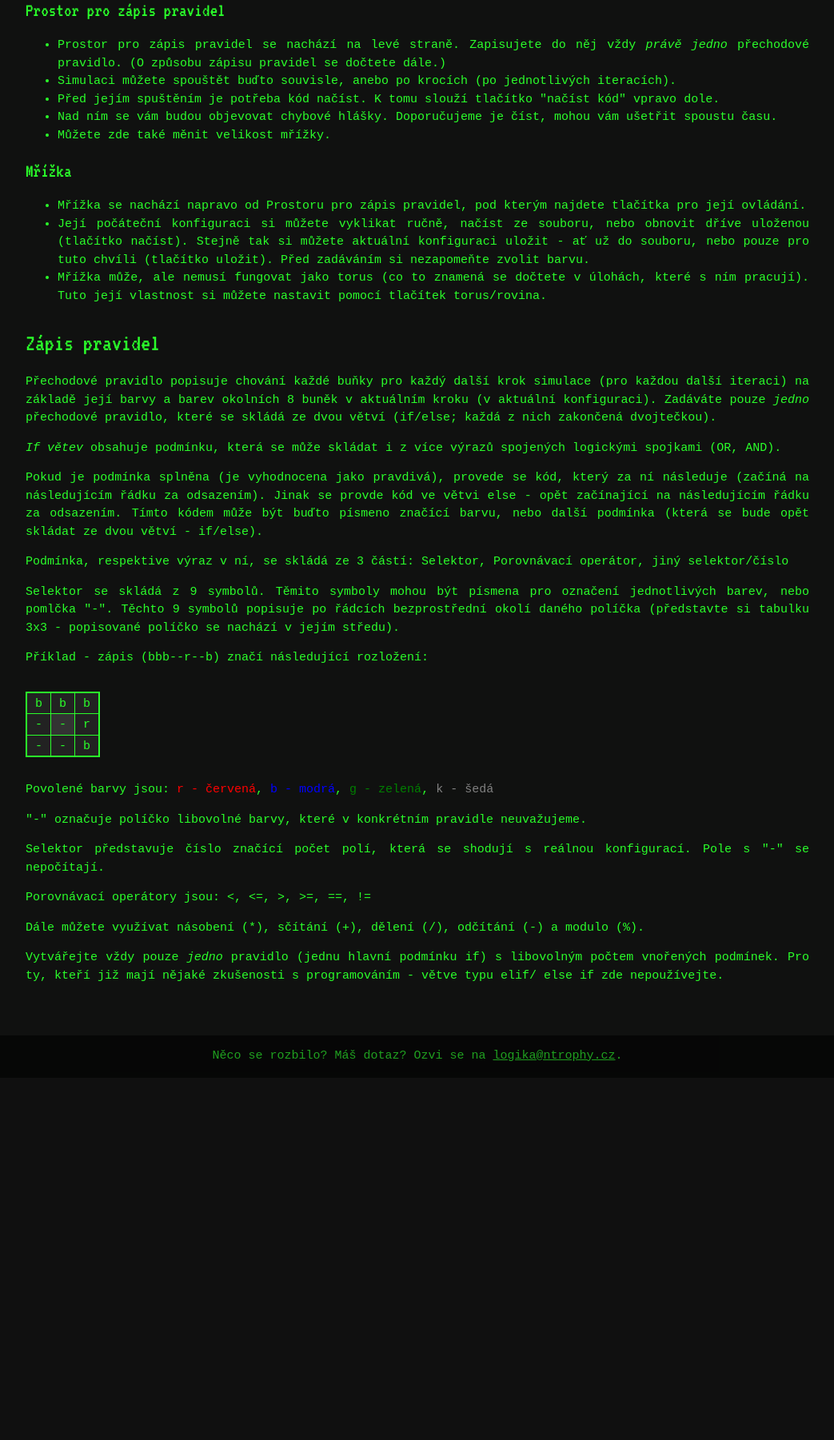
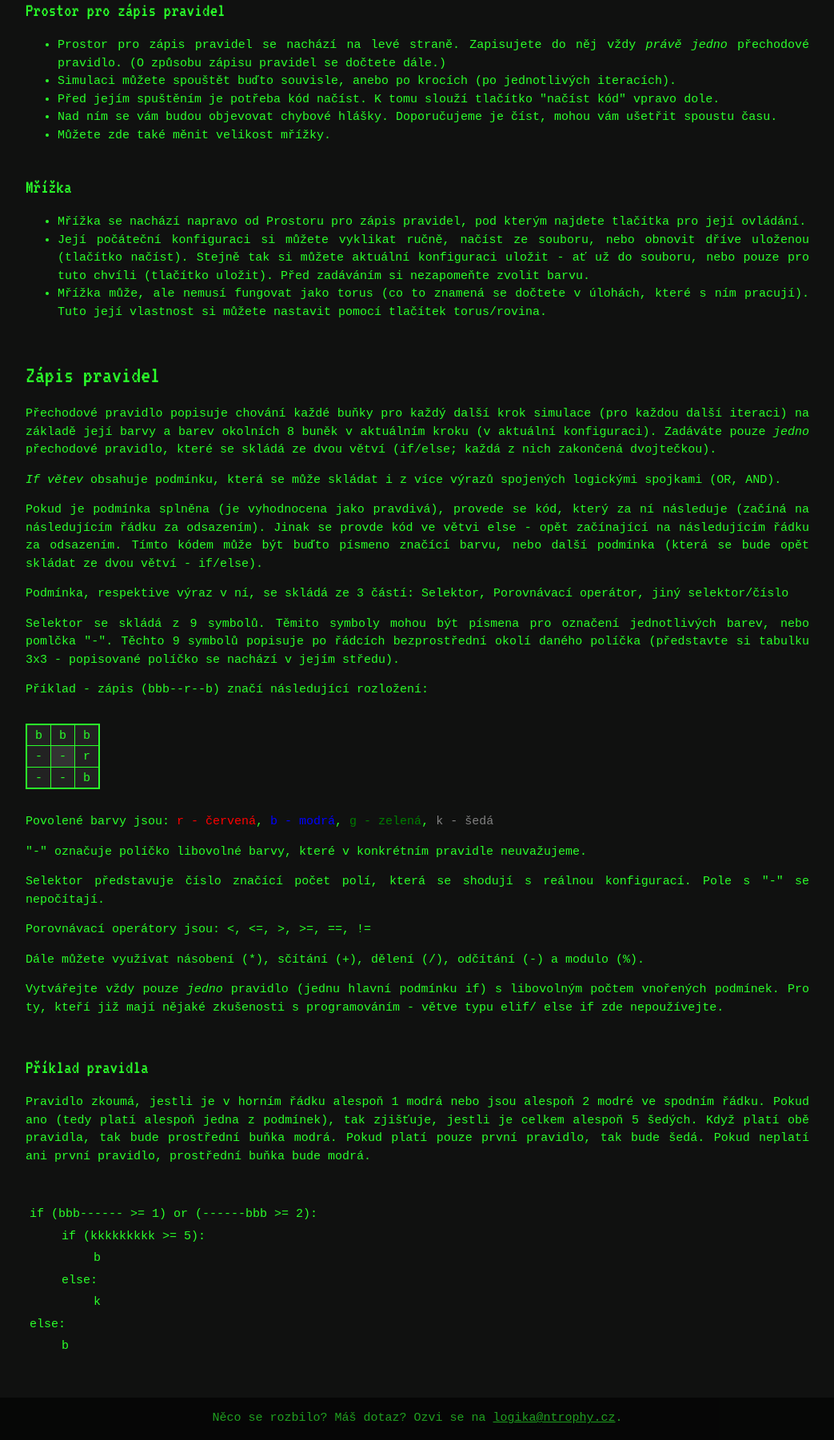
Before and after one commit to N-trophy/logika-2020-gol, a Django app: page /help in a window 1280 px wide. Shown: the part 184-1985 px from the top of the page at 80% size, without its empty margins (118-1161 px from the left). Before the commit the page ends 1511 px from the top, so only its background shows below. Run offline with Django 3.2, Linux system fonts and the light colour scheme; the visitor is signed in with stand-in values (Sample User, id 1).

Commit message:
Add rule example.

```diff
--- a/gol/static/style.css
+++ b/gol/static/style.css
@@ -18,11 +18,16 @@ body {
     text-align: justify;
 }
 
+ul, ol {
+    padding-bottom: 20px;
+}
+
 #selector_table {
     border: 2px solid;
     background: #222;
     border-collapse: collapse;
     margin: 30px 0px;
+    max-width: 25%;
 }
 
 #selector_table td {
@@ -32,6 +37,28 @@ body {
 
 #center_cell {
     background: #333;
+}
+
+#rule_example {
+    padding-top: 20px;
+}
+
+.rule_example_description {
+    margin-bottom: 50px;
+}
+
+.zero_indent {
+    margin: 5px;
+}
+
+.first_indent {
+    margin: 5px;
+    padding-left: 40px;
+}
+
+.second_indent {
+    margin: 5px;
+    padding-left: 80px;
 }
 
 #page-container {
--- a/gol/templates/help.html
+++ b/gol/templates/help.html
@@ -55,7 +55,6 @@
                             <tr><td>b</td><td>b</td><td>b</td></tr>
                             <tr><td>-</td><td id="center_cell">-</td><td>r</td></tr>
                             <tr><td>-</td><td>-</td><td>b</td></tr>
-
                         </table>
                         <p>Povolené barvy jsou: <font color="red">r - červená</font>, <font color="blue">b - modrá</font>, <font color="green">g - zelená</font>, <font color="grey">k - šedá</font></p>
                         <p>"-" označuje políčko libovolné barvy, které v konkrétním pravidle neuvažujeme.</p>
@@ -64,11 +63,20 @@
                         <p>Dále můžete využívat násobení (*), sčítání (+), dělení (/), odčítání (-) a modulo (%).</p>
                         <p>Vytvářejte vždy pouze <i>jedno</i> pravidlo (jednu hlavní podmínku if) s libovolným počtem vnořených podmínek. Pro ty, kteří již mají nějaké zkušenosti s programováním - větve typu elif/ else if zde nepoužívejte.</p>
                     </div>
+                    <div id="rule_example" class="w3-content">
+                        <h3>Příklad pravidla</h3>
+                        <p class="rule_example_description">Pravidlo zkoumá, jestli je v horním řádku alespoň 1 modrá nebo jsou alespoň 2 modré ve spodním řádku. Pokud ano (tedy platí alespoň jedna z podmínek), tak zjišťuje, jestli je celkem alespoň 5 šedých. Když platí obě pravidla, tak bude prostřední buňka modrá. Pokud platí pouze první pravidlo, tak bude šedá. Pokud neplatí ani první pravidlo, prostřední buňka bude modrá.</p>
+                        <p class="zero_indent"> if (bbb------ >= 1) or (------bbb >= 2):</p>
+                        <p class="first_indent">if (kkkkkkkkk >= 5):</p>
+                        <p class="second_indent">b</p>
+                        <p class="first_indent">else:</p>
+                        <p class="second_indent">k</p>
+                        <p class="zero_indent">else:</p>
+                        <p class="first_indent">b</p>
                     </div>
-
+                </div>
             </div>
             {% include "includes/footer.html" %}
         </div>
-
     </body>
 </html>
```
Lines whose indentation alone changed are shown as unchanged.
